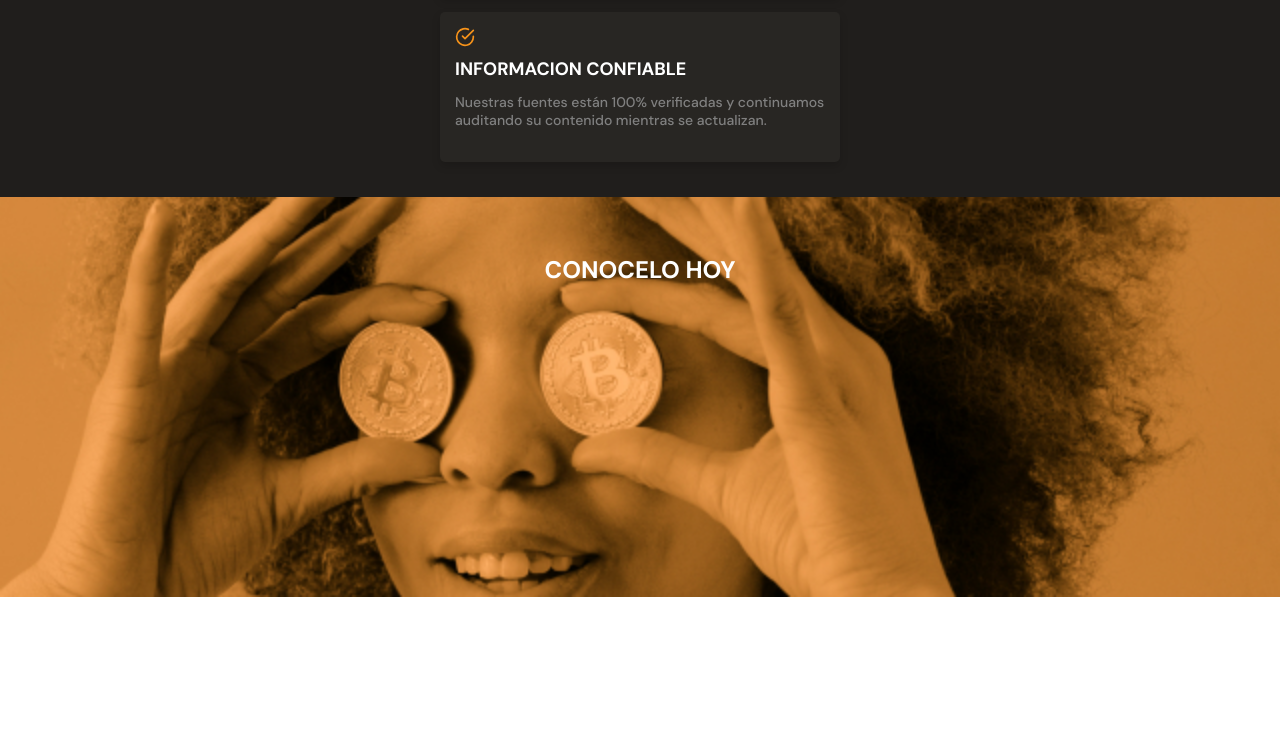
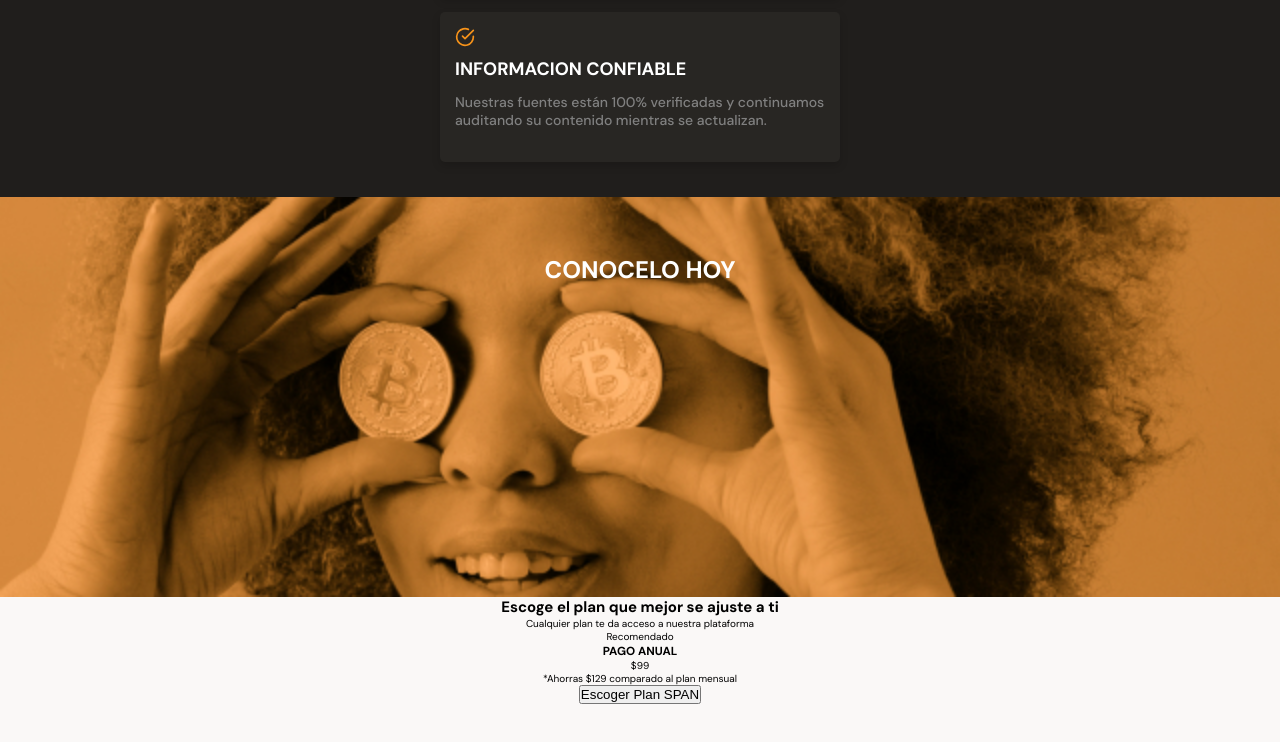
Before and after one commit to JLuisMQ/Briefcase, a plain HTML site: page Batata_Big/index.html in a window 1280 px wide. Shown: the part 2148-2890 px from the top of the page. Before the commit the page ends 2745 px from the top, so only its background shows below. Drawn offline with Linux system fonts and the light colour scheme.

Commit message:
ACTUALIZACION 23.06.22

```diff
--- a/Batata_Big/index.html
+++ b/Batata_Big/index.html
@@ -17,7 +17,7 @@
         <div class="header--title-container">
             <h1>La proxima revolucion en el intercambio de cripto monedas</h1>
             <p>Barabig te ayuda a navegar emtre los diferentes precios y tendencias</p>
-            <a href="" class="header--button">Conoce nuestros planes <span></span></a>
+            <a href="#plans" class="header--button">Conoce nuestros planes <span></span></a>
         </div>
     </header>
     <main>
@@ -115,7 +115,23 @@
         <section class="bitcoin-img-container">
             <h2>CONOCELO HOY</h2>
         </section>
-        <section></section>
+        <section id="plans" class="main-plans-container">
+            <div class="plans--title">
+                <h2>Escoge el plan que mejor se ajuste a ti</h2>
+                <p>Cualquier plan te da acceso a nuestra plataforma</p>
+            </div>
+            <section class="plans-container--slider">
+                <article class="plans-container--card">
+                    <p>Recomendado</p>
+                    <div>
+                        <h3>PAGO ANUAL</h3>
+                        <p><span>$</span>99</p>
+                        <p>*Ahorras $129 comparado al plan mensual</p>
+                        <button>Escoger Plan <span>SPAN</span></button>
+                    </div>
+                </article>
+            </section>
+        </section>
     </main>
     <footer></footer>
 </body>
--- a/Batata_Big/style.css
+++ b/Batata_Big/style.css
@@ -319,3 +319,19 @@ main{
     line-height: 2.6rem;
     color: var(--just-white);
 }
+.main-plans-container{
+    width: 100%;
+    min-width: 320px;
+    padding-bottom: 70px;
+    text-align: center;
+}
+.plans--title{
+    width: 90%;
+    min-width: 288px;
+    height: auto;
+    margin: 0 auto;
+    /*margin-top: 50px;*/
+}
+.plans--title h2{
+
+}
```
